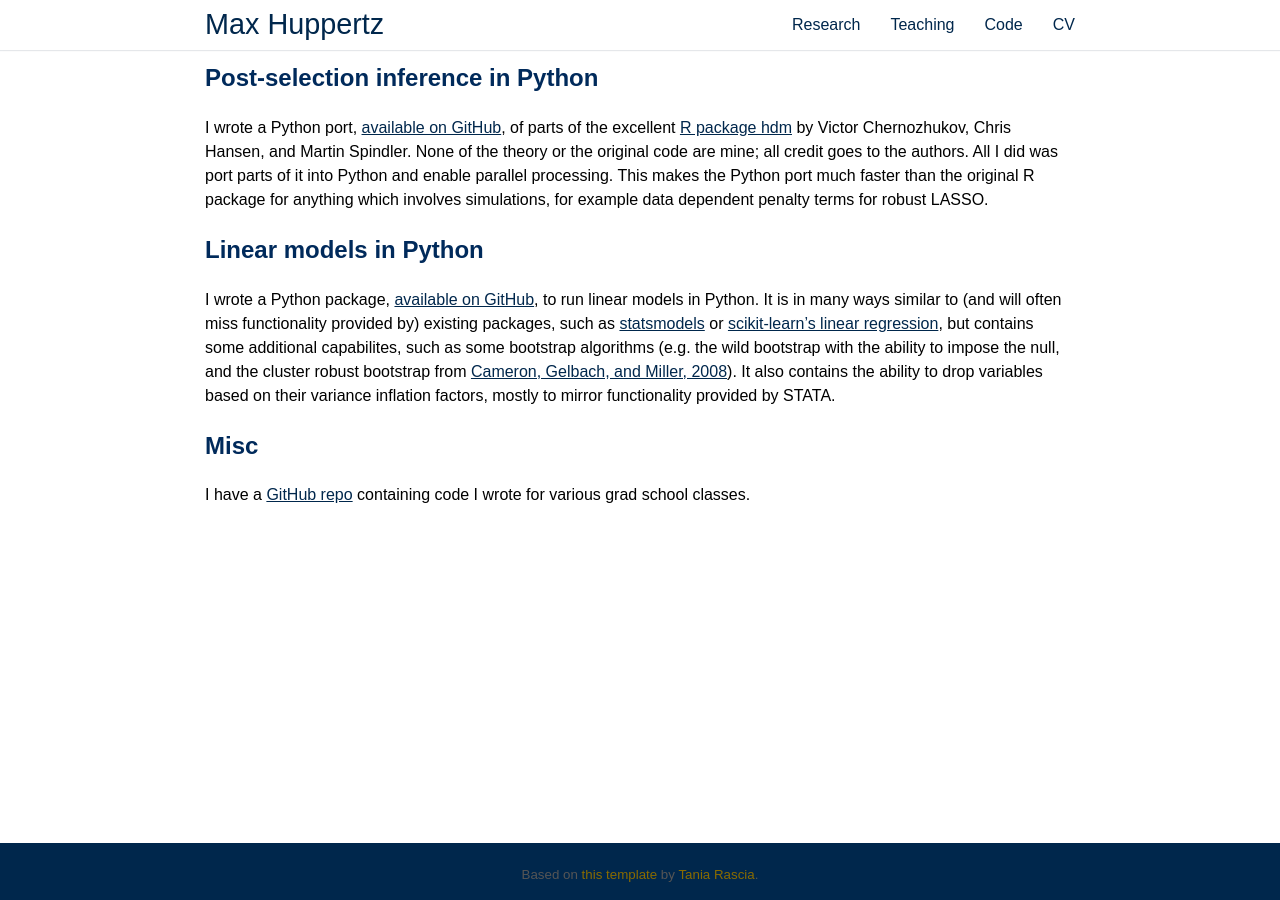
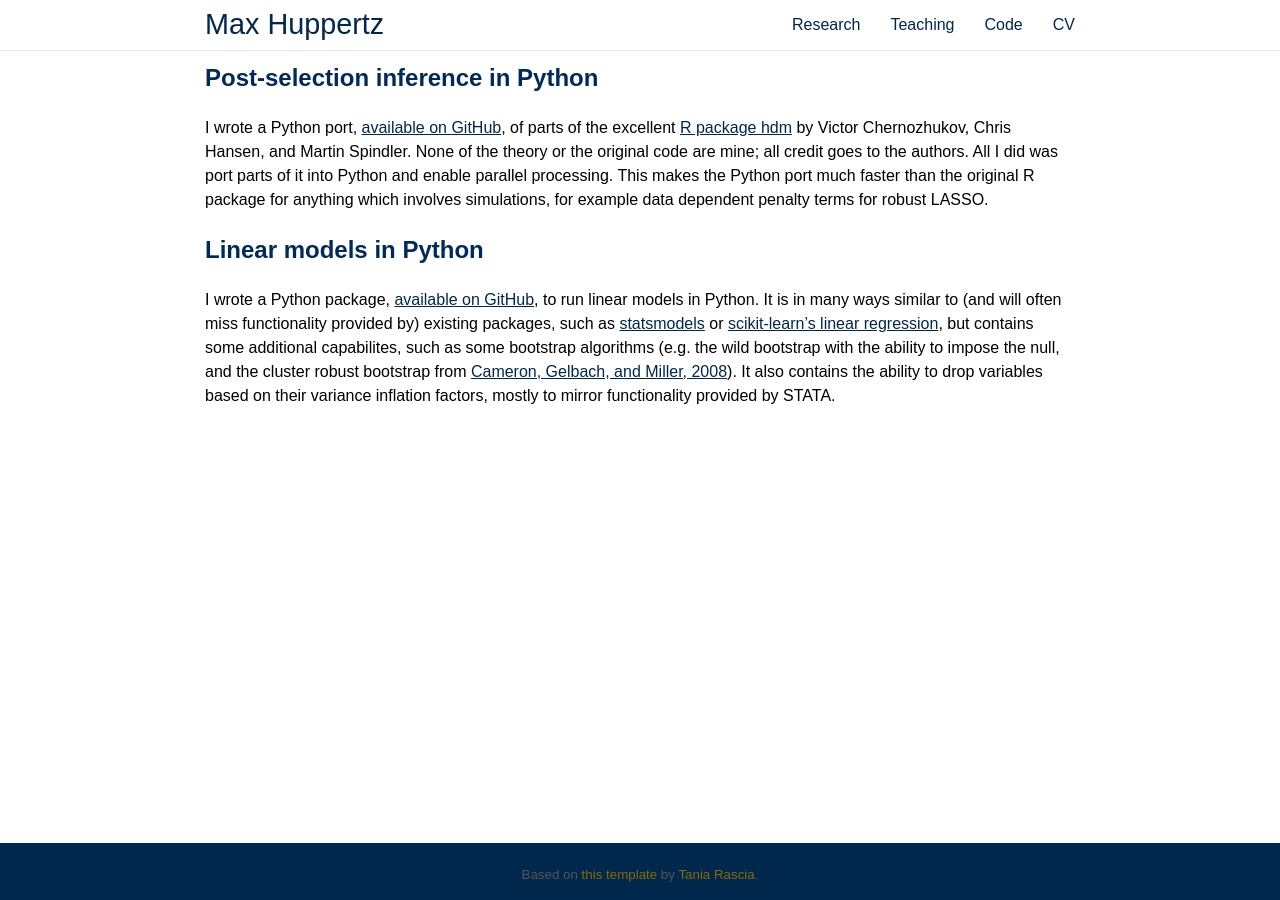
Before and after one commit to maxhuppertz/maxhuppertz.github.io, a Jekyll site: the page built from _pages/03_code.md, in a window 1280 px wide. Built offline with Jekyll 4.4.1, drawn with Linux system fonts in a browser that asks for light colours; nearby versions of some CDN libraries.

```diff
--- a/_includes/header.html
+++ b/_includes/header.html
@@ -7,7 +7,7 @@
 				<li><a href="{{ page.url | prepend: site.baseurl }}"><ribbon-h>{{ page.title }}</ribbon-h></a></li>
 				{% endif %} {% endfor %}
 				<!-- <li><a href="{{ "/blog" | prepend: site.baseurl }}"><ribbon-h>Blog</ribbon-h></a></li> -->
-				<li><a href="{{ "/assets/max_huppertz_cv_september-2018.pdf" }}"><ribbon-h>CV</ribbon-h></a></li>
+				<li><a href="{{ "/assets/max_huppertz_cv_20201030.pdf" }}"><ribbon-h>CV</ribbon-h></a></li>
 			</ul>
 		</nav>
 	</div>
--- a/_pages/03_code.md
+++ b/_pages/03_code.md
@@ -8,13 +8,9 @@ permalink: /code/
 I wrote a Python port, [available on GitHub][hdmpy_github]{:target="_blank"}, of parts of the excellent [R package hdm][hdm_cran]{:target="_blank"} by Victor Chernozhukov, Chris Hansen, and Martin Spindler. None of the theory or the original code are mine; all credit goes to the authors. All I did was port parts of it into Python and enable parallel processing. This makes the Python port much faster than the original R package for anything which involves simulations, for example data dependent penalty terms for robust LASSO.
 
 ## Linear models in Python
-I wrote a Python package, [available on GitHub][lmpy_github]{:target="_blank"}, to run linear models in Python. It is in many ways similar to (and will often miss functionality provided by) existing packages, such as [statsmodels][statsmodels]{:target="_blank"} or [scikit-learn's linear regression][sklearn_linear_regression]{:target="_blank"}, but contains some additional capabilites, such as some bootstrap algorithms (e.g. the wild bootstrap with the ability to impose the null, and the cluster robust bootstrap from [Cameron, Gelbach, and Miller, 2008][cgm_paper]{:target="_blank"}). It also contains the ability to drop variables based on their variance inflation factors, mostly to mirror functionality provided by STATA.
+I wrote a Python package, [available on GitHub][lmpy_github]{:target="_blank"}, to run linear models in Python. It is in many ways similar to (and will often miss functionality provided by) existing packages, such as [statsmodels][statsmodels]{:target="_blank"} or [scikit-learn's linear regression][sklearn_linear_regression]{:target="_blank"}, but contains some additional capabilites, such as some bootstrap algorithms (e.g. the wild bootstrap with the ability to impose the null, and the cluster robust bootstrap from [Cameron, Gelbach, and Miller, 2008][cgm2008]{:target="_blank"}). It also contains the ability to drop variables based on their variance inflation factors, mostly to mirror functionality provided by STATA.
 
-## Misc
-I have a [GitHub repo][grad_code_github]{:target="_blank"} containing code I wrote for various grad school classes.
-
-[cgm_paper]: https://www.mitpressjournals.org/doi/10.1162/rest.90.3.414
-[grad_code_github]: https://github.com/maxhuppertz/grad_school_code
+[cgm2008]: https://www.mitpressjournals.org/doi/10.1162/rest.90.3.414
 [hdmpy_github]: https://github.com/maxhuppertz/hdmpy
 [hdm_cran]: https://cran.r-project.org/web/packages/hdm/index.html
 [lmpy_github]: https://github.com/maxhuppertz/lmpy
```
Also changed, not shown: _pages/01_research.md (+5 -2 lines), 2 other files.
